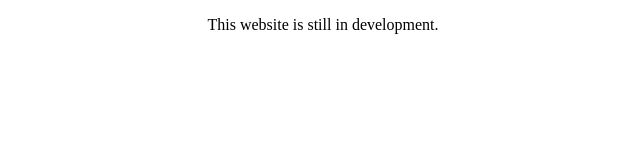
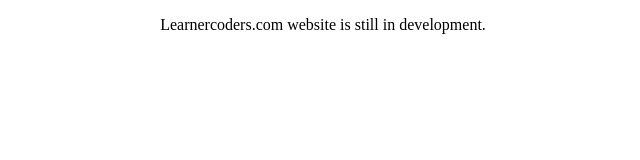
Before and after one commit to Dovava/learnercoder.github.io, a plain HTML site: page index.html in a window 1280 px wide. Shown: the whole page, without its empty margins (317-957 px from the left). Drawn offline with Linux system fonts and the light colour scheme.

Commit message:
Update index.html

```diff
--- a/index.html
+++ b/index.html
@@ -6,6 +6,6 @@
 <meta name="keywords" content="html tutorial template">
 </head>
 <body>
-<p style="text-align: center;">This website is still in development.</p>
+<p style="text-align: center;">Learnercoders.com website is still in development.</p>
 </body>
 </html>
```
